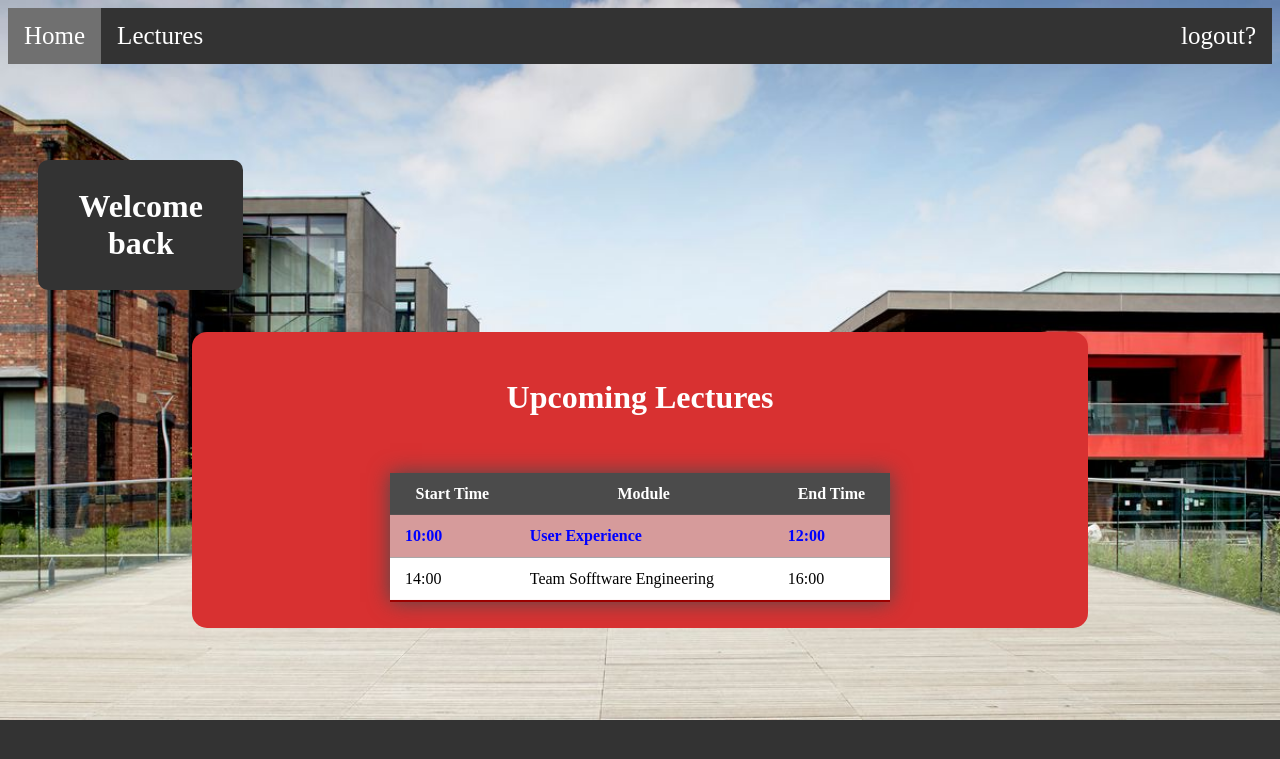
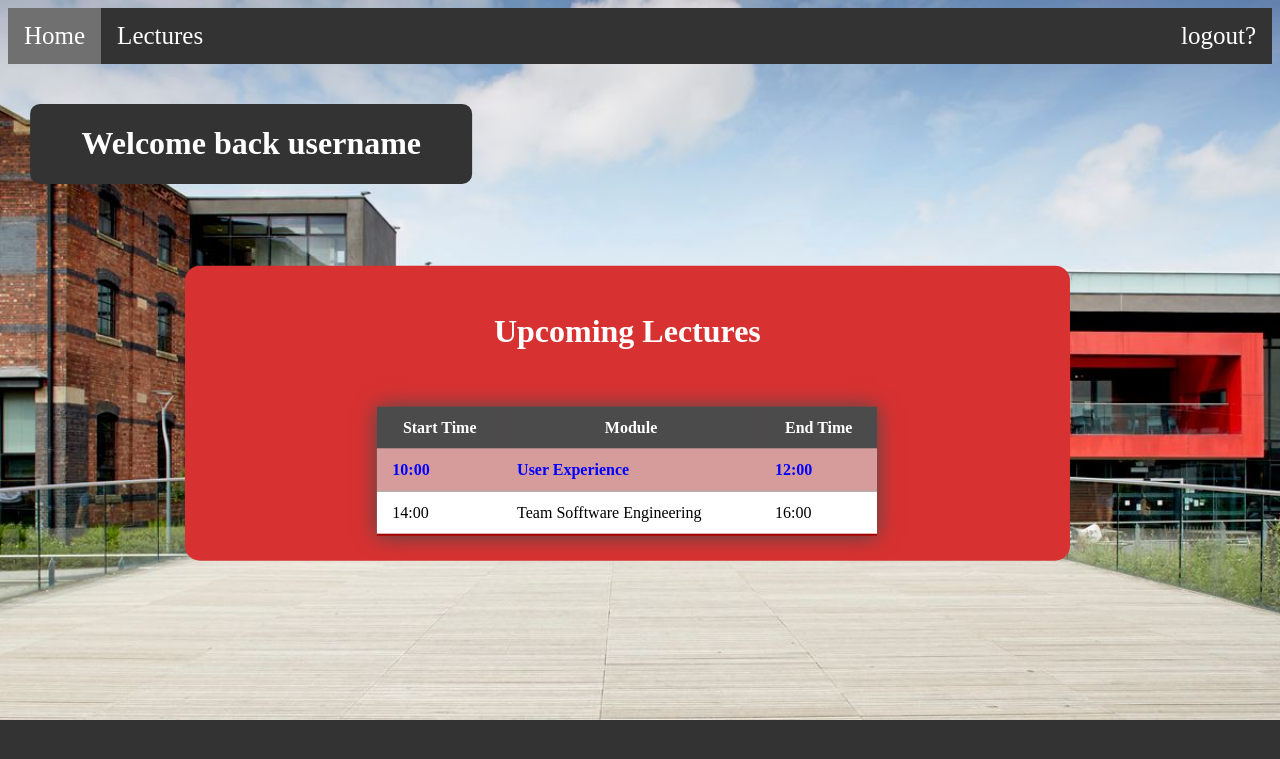
Before and after one commit to AntNowak/AttendanceMonitor, a Flask app: page /homepage in a window 1280 px wide. Shown: the top 759 px of the page. Run offline with Flask 2, Linux system fonts and the light colour scheme; the visitor is signed in with stand-in values (Sample User, id 1); some libraries are stand-ins or nearby versions.

Commit message:
editted CSS positionings

```diff
--- a/AttendanceMonitor/app.py
+++ b/AttendanceMonitor/app.py
@@ -85,7 +85,7 @@ def index():
 @app.route('/homepage')
 def homepage():
     if session.get('logged_in') == True:
-        return render_template('Homepage.html')
+        return render_template('Homepage.html', name=g.user)
     else:
         return redirect(url_for('login'))
 
--- a/AttendanceMonitor/static/styles/style2.css
+++ b/AttendanceMonitor/static/styles/style2.css
@@ -8,16 +8,16 @@
     padding-bottom: 2%;
     width: 70%;
     min-width: 650px;
-    position: absolute;
-    top: 60%;
+    display: block;
+    top: 65%;
     left: 50%;
-    transform: translate(-50%, -50%);
+    transform: translate(20%, 50%);
     color: rgb(255, 255, 255);
     background-color: #d83131;
     border-radius: 15px;
 }
 
-.upcomingLectures{
+.upcomingLectures {
     border-collapse: collapse;
     margin: auto;
     min-width: 500px;
@@ -35,13 +35,13 @@
         padding: 12px 15px;
     }
 
-.upcomingLectures tbody tr{
+    .upcomingLectures tbody tr {
         border-bottom: 1px solid #a9a9a9;
         background-color: rgb(255, 255, 255);
         color: black;
     }
 
-.upcomingLectures tbody tr:nth-last-of-type(even){
+        .upcomingLectures tbody tr:nth-last-of-type(even) {
             background-color: #d69b9b;
             color: black;
         }
@@ -88,12 +88,13 @@
     margin: 0;
     margin-left: auto;
     margin-right: auto;
-    padding: 0.5%;
+    min-width: 250px;
+    transform: translate(5%, 50%);
     text-align: center;
     float: Left;
-    width: 15%;
-    position: absolute;
-    top: 20%;
+    width: 35%;
+    display: block;
+    top: 18%;
     left: 3%;
     color: white;
     background-color: #333;
--- a/AttendanceMonitor/templates/homepage.html
+++ b/AttendanceMonitor/templates/homepage.html
@@ -18,7 +18,7 @@
     <!--allows the creation of another box surrounding the welcome text for display purposes.-->
     <div class="head">
         <h1>
-            Welcome back {{g.user.name}}
+            Welcome back {{ name }}
         </h1>
     </div>
 
```
Lines whose indentation alone changed are shown as unchanged.
